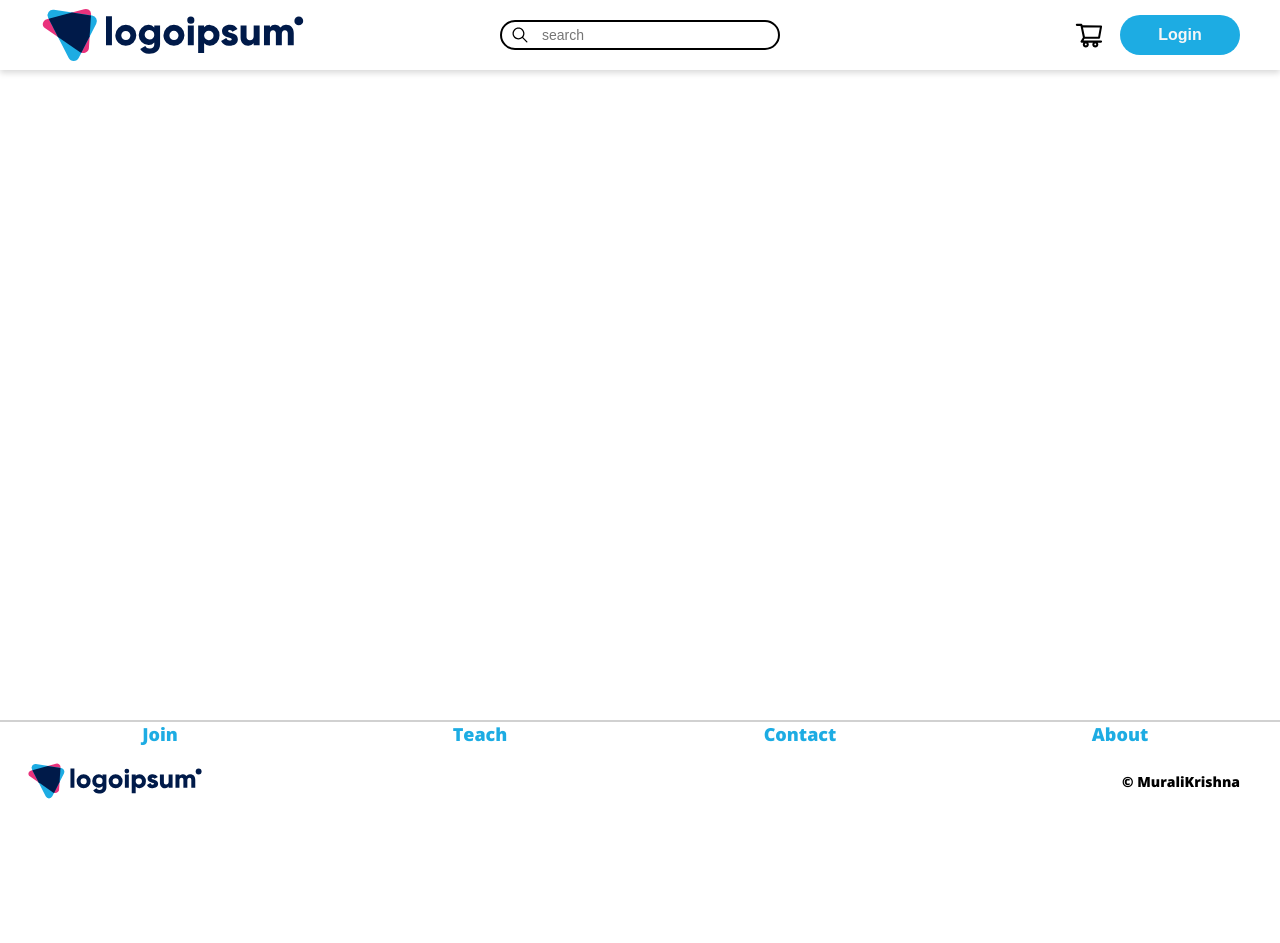
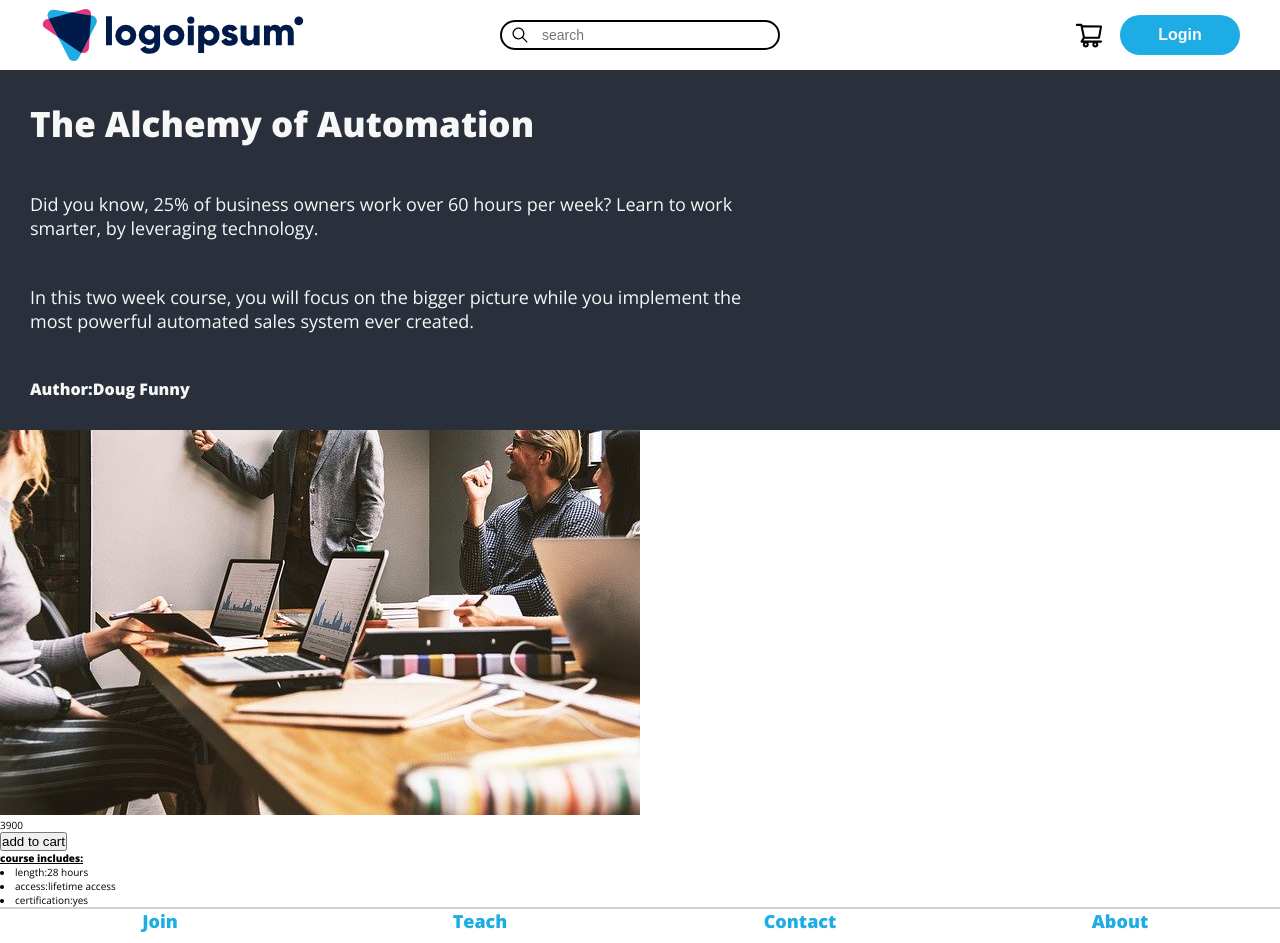
Before and after one commit to mks-94/e-commerce-edu, a React (Create React App) app in the folder frontend/: page /product in a window 1280 px wide. Shown: the top 943 px of the page. Before the commit the page ends 820 px from the top, so only its background shows below. Built offline with nearby package versions, Linux system fonts and the light colour scheme.

Commit message:
Implemented product pages and not yet styled.

```diff
--- a/frontend/public/index.html
+++ b/frontend/public/index.html
@@ -2,7 +2,7 @@
 <html lang="en">
   <head>
     <meta charset="utf-8" />
-    <link rel="icon" href="../src/imgs/logo.svg" />
+    <link rel="icon" href="favicon.ico" />
     <meta name="viewport" content="width=device-width, initial-scale=1" />
     <meta name="theme-color" content="#000000" />
     <meta
--- a/frontend/src/App.js
+++ b/frontend/src/App.js
@@ -4,6 +4,7 @@ import Header from "../src/components/header/Header";
 import Footer from "./components/footer/Footer";
 import Auth from "./pages/Auth";
 import Landing from "./pages/Landing";
+import Product from "./pages/Product";
 import "./styles/main.css";
 
 const App = () => {
@@ -15,6 +16,9 @@ const App = () => {
           <Switch>
             <Route exact path="/auth">
               <Auth />
+            </Route>
+            <Route exact path="/product">
+              <Product />
             </Route>
             <Route exact path="/">
               <Landing />
--- a/frontend/src/components/ctaTop/CtaTop.js
+++ b/frontend/src/components/ctaTop/CtaTop.js
@@ -1,6 +1,11 @@
 import React from "react";
+import { withRouter } from "react-router-dom";
 
-const CtaTop = () => {
+const CtaTop = (props) => {
+  const navProduct = () => {
+    props.history.push("/product");
+  };
+
   return (
     <div className="cta-top">
       <div className="cta-top__img" />
@@ -18,10 +23,11 @@ const CtaTop = () => {
           className="cta-top__textbox--button"
           type="submit"
           value="Learn the Alchemy of Automation"
+          onClick={() => navProduct()}
         />
       </div>
     </div>
   );
 };
 
-export default CtaTop;
+export default withRouter(CtaTop);
--- /dev/null
+++ b/frontend/src/components/productInfo/ProductCta.js
@@ -0,0 +1,18 @@
+import React from "react";
+import { courses } from "../../dummyData/courses";
+
+const ProductCta = () => {
+  const { title, author, tagline, adText } = courses[0];
+  return (
+    <div className="product-cta">
+      <div className="product-cta__info">
+        <div className="product-cta__info--title">{title}</div>
+        <div className="product-cta__info--tagline">{adText}</div>
+        <div className="product-cta__info--tagline">{tagline}</div>
+        <div className="product-cta__info--author">Author:{author}</div>
+      </div>
+    </div>
+  );
+};
+
+export default ProductCta;
--- /dev/null
+++ b/frontend/src/components/productInfo/ProductFixed.js
@@ -0,0 +1,38 @@
+import React from "react";
+import { courses, sale } from "../../dummyData/courses";
+
+const ProductFixed = () => {
+  const {
+    img,
+    price,
+    saleOptIn,
+    length,
+    accessType,
+    certification,
+  } = courses[0];
+  return (
+    <div className="product-cta__buynow--container">
+      <img className="product-cta__buynow--top" src={img} alt="top img" />
+      <div className="product-cta__buynow--bottom">
+        <div className="product-cta__buynow--bottom--price">{price}</div>
+        <input
+          className="product-cta__buynow--bottom--addtocart"
+          type="submit"
+          value="add to cart"
+        />
+        <div className="product-cta__buynow--bottom--points">
+          <strong>
+            <u>course includes:</u>
+          </strong>
+          <div className="product-cta__buynow--bottom--points--medium">
+            <li>length:{length}</li>
+            <li>access:{accessType}</li>
+            <li>certification:{certification}</li>
+          </div>
+        </div>
+      </div>
+    </div>
+  );
+};
+
+export default ProductFixed;
--- /dev/null
+++ b/frontend/src/pages/Product.js
@@ -0,0 +1,14 @@
+import React, { Fragment } from "react";
+import ProductCta from "../components/productInfo/ProductCta";
+import ProductFixed from "../components/productInfo/ProductFixed";
+
+const Product = () => {
+  return (
+    <Fragment>
+      <ProductCta />
+      <ProductFixed />
+    </Fragment>
+  );
+};
+
+export default Product;
--- a/frontend/src/scss/_footer.scss
+++ b/frontend/src/scss/_footer.scss
@@ -3,7 +3,7 @@
 .footer {
   position: relative;
   width: 100vw;
-  height: 10rem;
+  height: 8rem;
   overflow: hidden;
   background-color: $color-white;
   z-index: 999;
@@ -42,14 +42,14 @@
 
     &--logo {
       width: 18%;
-      margin-bottom: 3rem;
+      margin-bottom: 4rem;
     }
 
     &--copyright {
       font-size: 1.4rem;
       font-weight: 800;
       margin-right: 4rem;
-      margin-bottom: 3rem;
+      margin-bottom: 4rem;
     }
   }
 }
--- /dev/null
+++ b/frontend/src/scss/_product-cta.scss
@@ -0,0 +1,32 @@
+@import "./variables";
+
+.product-cta {
+  position: relative;
+  display: flex;
+  width: 100vw;
+  background-color: $color-slate-dark;
+  height: 36rem;
+
+  &__info {
+    display: flex;
+    flex-direction: column;
+    justify-content: space-between;
+    width: 56%;
+    margin: 3rem;
+    color: $color-grey-light;
+
+    &--title {
+      font-size: 3.5rem;
+      font-weight: 800;
+    }
+
+    &--tagline {
+      font-size: 1.8rem;
+    }
+
+    &--author {
+      font-size: 1.6rem;
+      font-weight: 800;
+    }
+  }
+}
--- a/frontend/src/scss/main.scss
+++ b/frontend/src/scss/main.scss
@@ -7,3 +7,4 @@
 @import "./footer";
 @import "./auth.scss";
 @import "./auth-comp";
+@import "./product-cta";
--- a/frontend/src/styles/main.css
+++ b/frontend/src/styles/main.css
@@ -353,7 +353,7 @@ body {
 .footer {
   position: relative;
   width: 100vw;
-  height: 10rem;
+  height: 8rem;
   overflow: hidden;
   background-color: #ffffff;
   z-index: 999; }
@@ -382,12 +382,12 @@ body {
     height: 10rem; }
     .footer__lowest--logo {
       width: 18%;
-      margin-bottom: 3rem; }
+      margin-bottom: 4rem; }
     .footer__lowest--copyright {
       font-size: 1.4rem;
       font-weight: 800;
       margin-right: 4rem;
-      margin-bottom: 3rem; }
+      margin-bottom: 4rem; }
 
 .auth {
   display: flex;
@@ -483,3 +483,25 @@ body {
     @media (max-width: 768px) {
       .auth-comp__right {
         background-image: radial-gradient(circle, #f7f7f7 30%, rgba(247, 247, 247, 0.5) 70%); } }
+
+.product-cta {
+  position: relative;
+  display: flex;
+  width: 100vw;
+  background-color: #29303b;
+  height: 36rem; }
+  .product-cta__info {
+    display: flex;
+    flex-direction: column;
+    justify-content: space-between;
+    width: 56%;
+    margin: 3rem;
+    color: #f7f7f7; }
+    .product-cta__info--title {
+      font-size: 3.5rem;
+      font-weight: 800; }
+    .product-cta__info--tagline {
+      font-size: 1.8rem; }
+    .product-cta__info--author {
+      font-size: 1.6rem;
+      font-weight: 800; }
```
